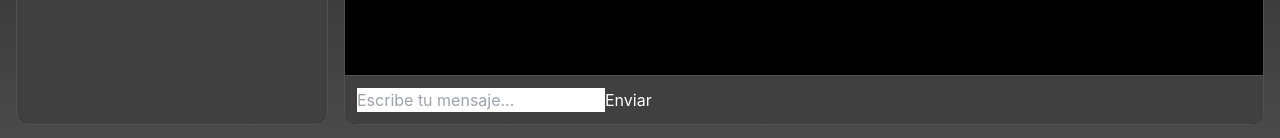
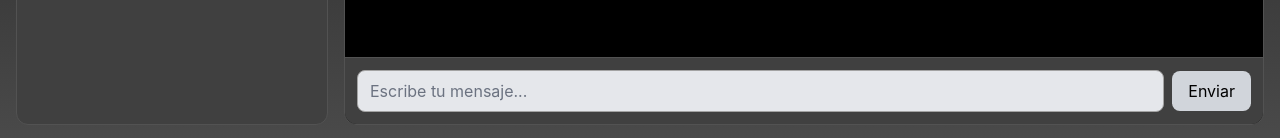
Before and after one commit to giangartun/CollabChatG6, a React (Create React App) app in the folder frontend/: page / in a window 1280 px wide. Shown: the part 659-797 px from the top of the page. Built offline with nearby package versions, Linux system fonts and the light colour scheme; no server answers.

Commit message:
Arreglos front

```diff
--- a/frontend/src/components/MessageForm.tsx
+++ b/frontend/src/components/MessageForm.tsx
@@ -16,14 +16,22 @@ const MessageForm: React.FC<Props> = ({ onSend }) => {
   };
 
   return (
-    <form onSubmit={handleSubmit}>
+    <form onSubmit={handleSubmit} className="flex items-center gap-2">
       <input
         type="text"
         value={text}
         onChange={(e) => setText(e.target.value)}
         placeholder="Escribe tu mensaje..."
+        className="flex-grow px-3 py-2 rounded-lg border border-neutral-400
+                   bg-gray-200 text-black placeholder-gray-500
+                   focus:outline-none focus:ring-2 focus:ring-gray-400"
       />
-      <button type="submit">Enviar</button>
+      <button
+        type="submit"
+        className="bg-gray-300 text-black px-4 py-2 rounded-lg hover:bg-gray-400 transition-colors"
+      >
+        Enviar
+      </button>
     </form>
   );
 };
```
